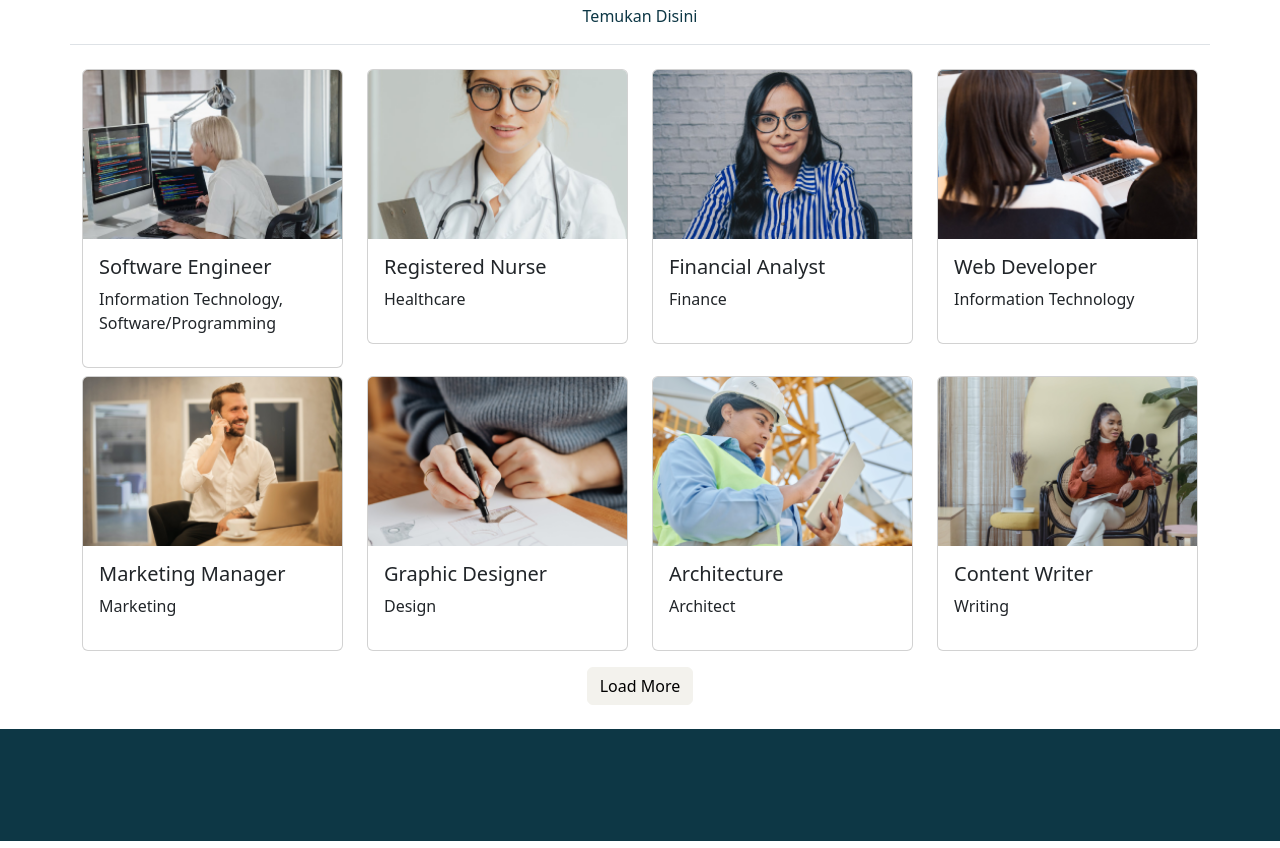
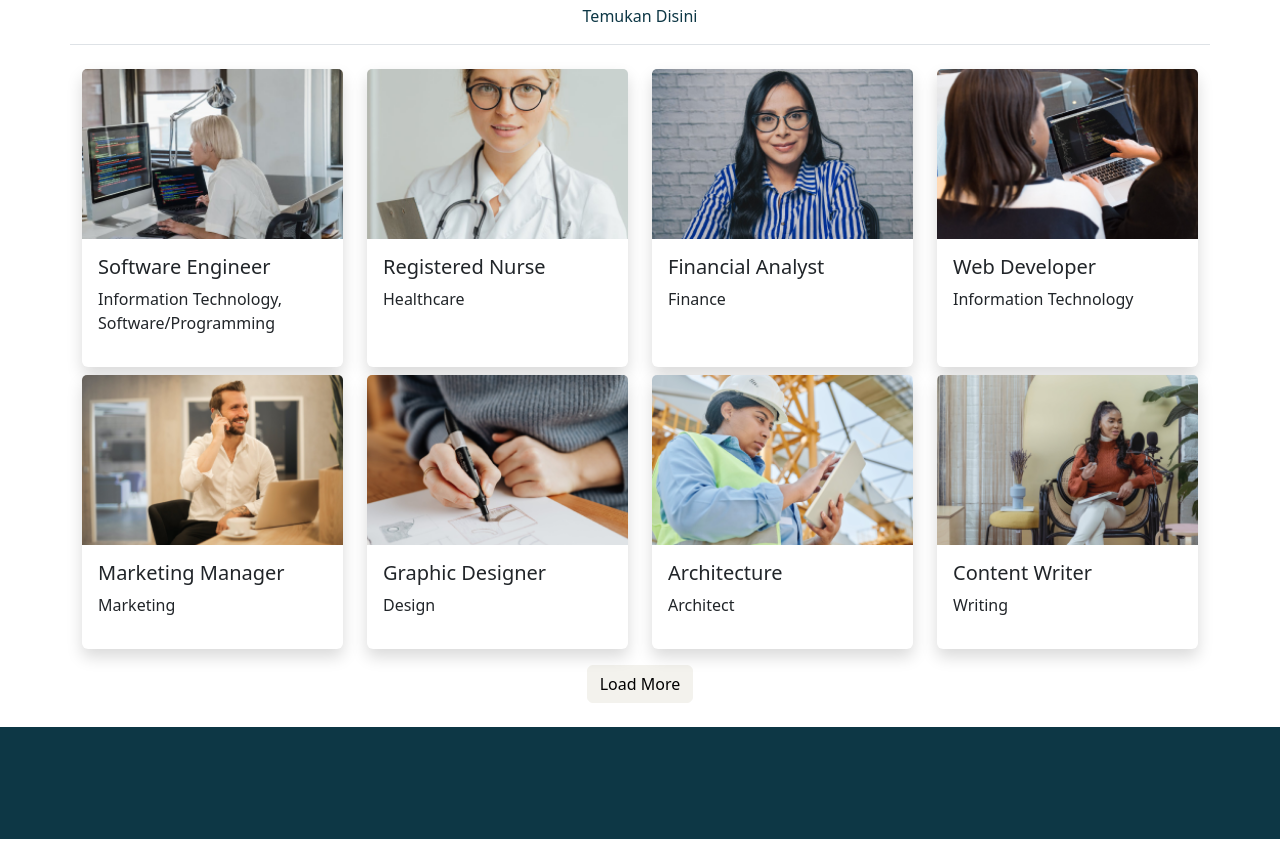
Before and after one commit to weynand04/talentfinder-FE, a website: page index.html in a window 1280 px wide. Shown: the part 517-1365 px from the top of the page. Drawn offline with nearby package versions, Linux system fonts and the light colour scheme.

Commit message:
modif chard add shadows, border, and flex chard

```diff
--- a/index.html
+++ b/index.html
@@ -61,7 +61,7 @@
         </div>
         <div class="row mb-2 justify-content-center">
           <div class="col-lg-3">
-            <div class="card">
+            <div class="card d-flex flex-column h-100 border-0 shadow">
               <img src="public/images/j1.png" class="card-img-top" alt="..." />
               <div class="card-body">
                 <h5>Software Engineer</h5>
@@ -71,7 +71,7 @@
             </div>
           </div>
           <div class="col-lg-3">
-            <div class="card">
+            <div class="card d-flex flex-column h-100 border-0 shadow">
               <img src="public/images/j2.png" class="card-img-top" alt="..." />
               <div class="card-body">
                 <h5>Registered Nurse</h5>
@@ -81,7 +81,7 @@
             </div>
           </div>
           <div class="col-lg-3">
-            <div class="card">
+            <div class="card d-flex flex-column h-100 border-0 shadow">
               <img src="public/images/j3.png" class="card-img-top" alt="..." />
               <div class="card-body">
                 <h5>Financial Analyst</h5>
@@ -91,7 +91,7 @@
             </div>
           </div>
           <div class="col-lg-3">
-            <div class="card">
+            <div class="card d-flex flex-column h-100 border-0 shadow">
               <img src="public/images/j4.png" class="card-img-top" alt="..." />
               <div class="card-body">
                 <h5>Web Developer</h5>
@@ -103,7 +103,7 @@
         </div>
         <div class="row mb-2 justify-content-center">
           <div class="col-lg-3">
-            <div class="card">
+            <div class="card d-flex flex-column h-100 border-0 shadow">
               <img src="public/images/j5.png" class="card-img-top" alt="..." />
               <div class="card-body">
                 <h5>Marketing Manager</h5>
@@ -113,7 +113,7 @@
             </div>
           </div>
           <div class="col-lg-3">
-            <div class="card">
+            <div class="card d-flex flex-column h-100 border-0 shadow">
               <img src="public/images/j6.png" class="card-img-top" alt="..." />
               <div class="card-body">
                 <h5>Graphic Designer</h5>
@@ -123,7 +123,7 @@
             </div>
           </div>
           <div class="col-lg-3">
-            <div class="card">
+            <div class="card d-flex flex-column h-100 border-0 shadow">
               <img src="public/images/j7.png" class="card-img-top" alt="..." />
               <div class="card-body">
                 <h5>Architecture</h5>
@@ -133,7 +133,7 @@
             </div>
           </div>
           <div class="col-lg-3">
-            <div class="card">
+            <div class="card d-flex flex-column h-100 border-0 shadow">
               <img src="public/images/j8.png" class="card-img-top" alt="..." />
               <div class="card-body">
                 <h5>Content Writer</h5>
```
